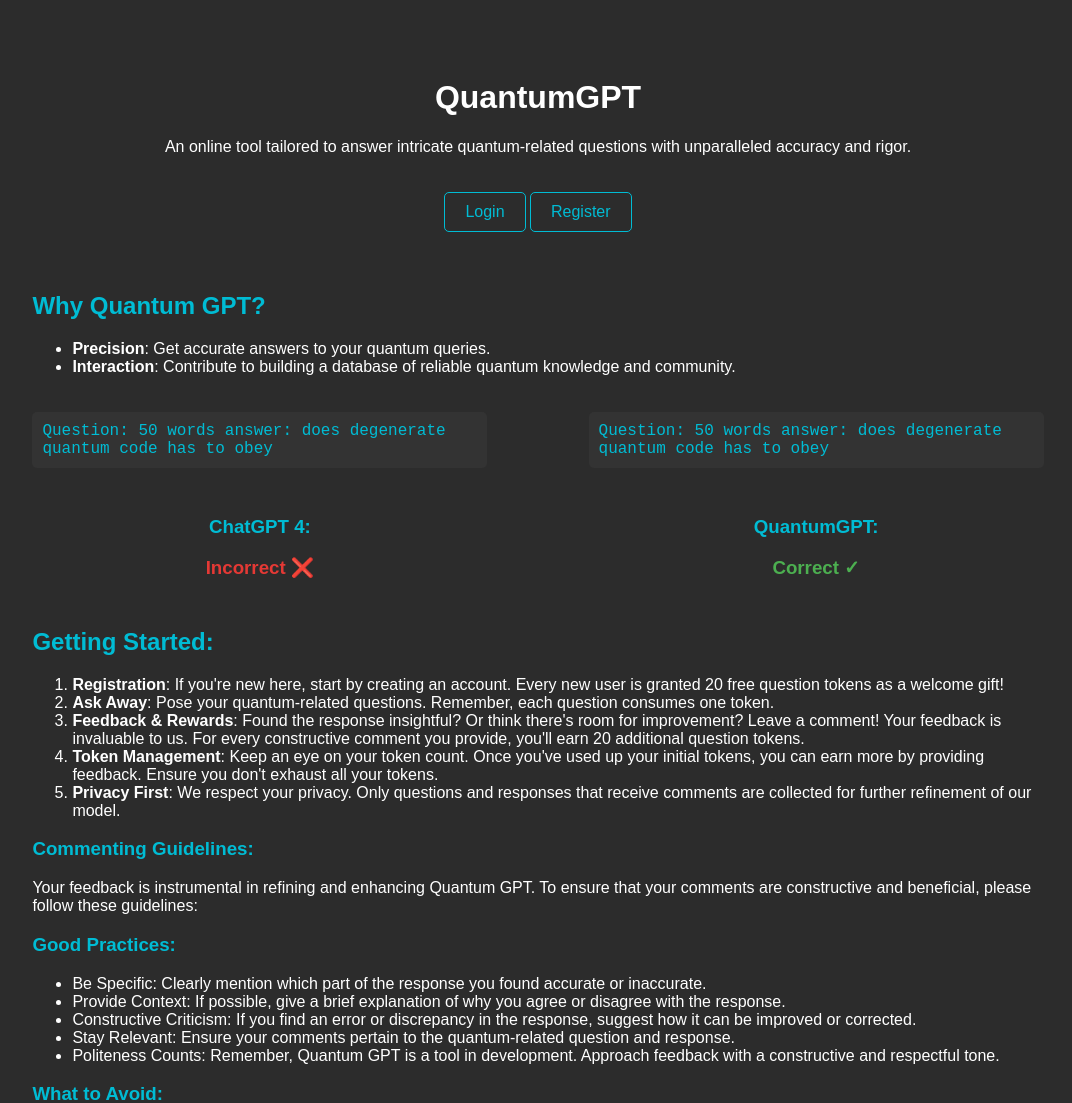
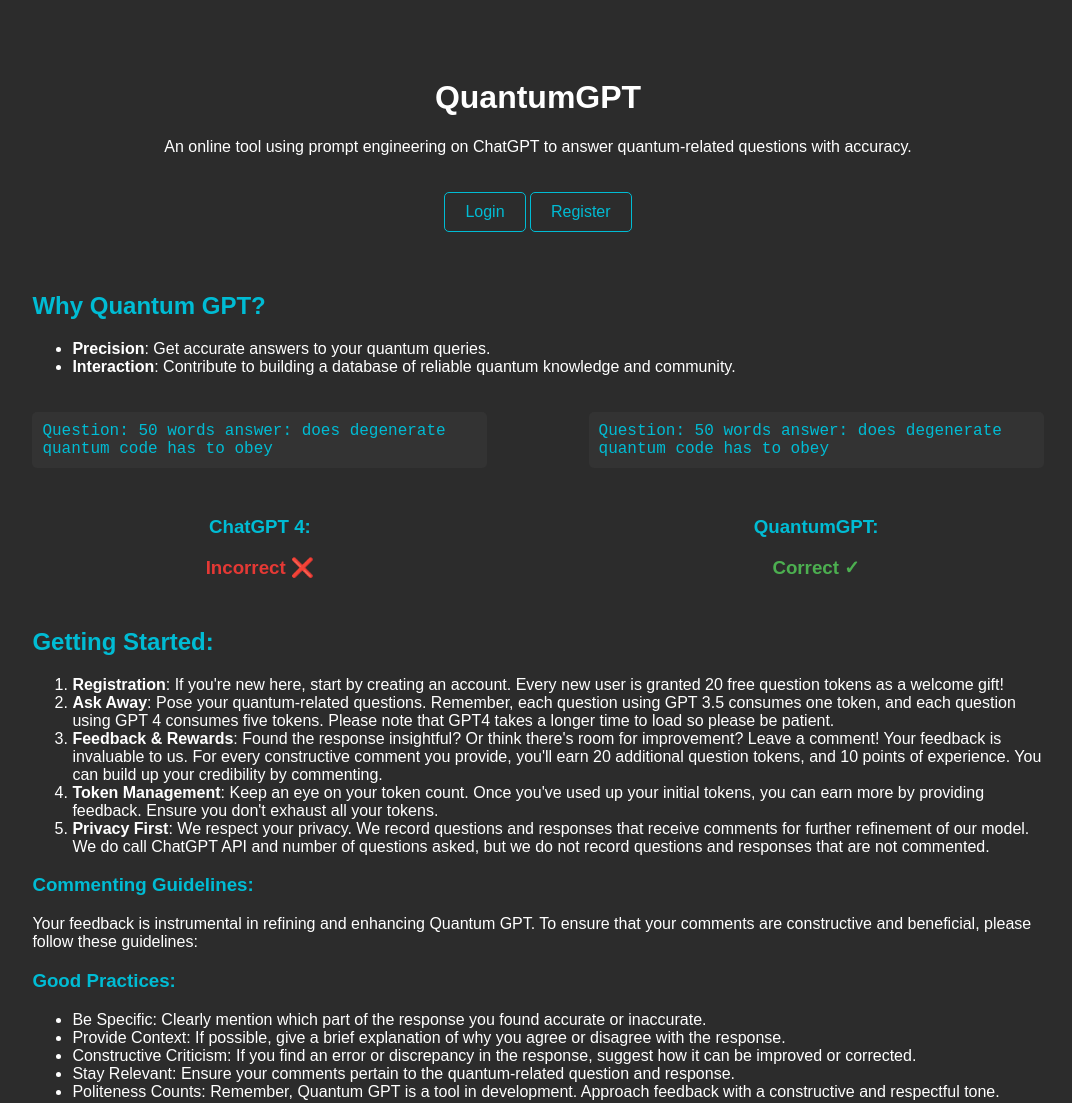
Before and after one commit to mikelixiang88/QuantumGPT, a Django app: page / in a window 1280 px wide. Shown: the top 1103 px of the page, without its empty margins (102-1174 px from the left). Run offline with Django 4.2, Linux system fonts and the light colour scheme.

Commit message:
update experience policy, landing page, and menu

```diff
--- a/quantum_gpt/quantum_app/views.py
+++ b/quantum_gpt/quantum_app/views.py
@@ -46,7 +46,8 @@
         )
 
         request.user.question_asked = F('question_asked') + 1
-        request.user.save(update_fields=['question_token','question_asked'])
+        request.user.experience = F('experience') + 1
+        request.user.save(update_fields=['question_token','question_asked', 'experience'])
         request.user.refresh_from_db()
         question_token=request.user.question_token
         question_asked=request.user.question_asked
@@ -68,7 +69,8 @@
         comment_entry.save()
         request.user.comments_made=F('comments_made') + 1
         request.user.question_token = F('question_token') + 20
-        request.user.save(update_fields=['question_token','comments_made'])
+        request.user.experience = F('experience') + 10
+        request.user.save(update_fields=['question_token','comments_made', 'experience'])
         request.user.refresh_from_db()
         question_token=request.user.question_token
         comments_made=request.user.comments_made
--- a/quantum_gpt/templates/account.html
+++ b/quantum_gpt/templates/account.html
@@ -222,8 +222,6 @@
                     <a href="{% url 'index' %}">Main</a>
                     <a href="{% url 'app_page' %}">App</a>
                     <a href="#account">Account</a>
-                    <a href="#popular-comments">Popular Comments</a>
-                    <a href="#article">Article</a>
                 </div>
             </div>
             <!-- Additional Sidebar Content if needed -->
--- a/quantum_gpt/templates/app.html
+++ b/quantum_gpt/templates/app.html
@@ -196,8 +196,6 @@
                     <a href="{% url 'index' %}">Main</a>
                     <a href="{% url 'app_page' %}">Clear</a>
                     <a href="{% url 'myaccount' %}">Account</a>
-                    <a href="#popular-comments">Popular Comments</a>
-                    <a href="#article">Article</a>
                 </div>
             </div>
             <ul class="session-list">
--- a/quantum_gpt/templates/index.html
+++ b/quantum_gpt/templates/index.html
@@ -61,7 +61,7 @@
 </head>
 <body>
     <h1>QuantumGPT</h1>
-    <p>An online tool tailored to answer intricate quantum-related questions with unparalleled accuracy and rigor.</p>
+    <p>An online tool using prompt engineering on ChatGPT to answer quantum-related questions with accuracy.</p>
 
     {% if user.is_authenticated %}
         <a href="{% url 'app_page' %}">Go to App</a>
@@ -86,10 +86,10 @@
         <h2>Getting Started:</h2>
         <ol>
             <li><strong>Registration</strong>: If you're new here, start by creating an account. Every new user is granted 20 free question tokens as a welcome gift!</li>
-            <li><strong>Ask Away</strong>: Pose your quantum-related questions. Remember, each question consumes one token.</li>
-            <li><strong>Feedback & Rewards</strong>: Found the response insightful? Or think there's room for improvement? Leave a comment! Your feedback is invaluable to us. For every constructive comment you provide, you'll earn 20 additional question tokens.</li>
+            <li><strong>Ask Away</strong>: Pose your quantum-related questions. Remember, each question using GPT 3.5 consumes one token, and each question using GPT 4 consumes five tokens. Please note that GPT4 takes a longer time to load so please be patient. </li>
+            <li><strong>Feedback & Rewards</strong>: Found the response insightful? Or think there's room for improvement? Leave a comment! Your feedback is invaluable to us. For every constructive comment you provide, you'll earn 20 additional question tokens, and 10 points of experience. You can build up your credibility by commenting.</li>
             <li><strong>Token Management</strong>: Keep an eye on your token count. Once you've used up your initial tokens, you can earn more by providing feedback. Ensure you don't exhaust all your tokens.</li>
-            <li><strong>Privacy First</strong>: We respect your privacy. Only questions and responses that receive comments are collected for further refinement of our model. </li>
+            <li><strong>Privacy First</strong>: We respect your privacy. We record questions and responses that receive comments for further refinement of our model. We do call ChatGPT API and number of questions asked, but we do not record questions and responses that are not commented. </li>
         </ol>
 
         <h3>Commenting Guidelines:</h3>
--- a/quantum_gpt/templates/otheruser.html
+++ b/quantum_gpt/templates/otheruser.html
@@ -204,8 +204,6 @@
                     <a href="{% url 'index' %}">Main</a>
                     <a href="{% url 'app_page' %}">App</a>
                     <a href="#account">Account</a>
-                    <a href="#popular-comments">Popular Comments</a>
-                    <a href="#article">Article</a>
                 </div>
             </div>
             <!-- Additional Sidebar Content if needed -->
```
Also changed, not shown: 2 other files.
